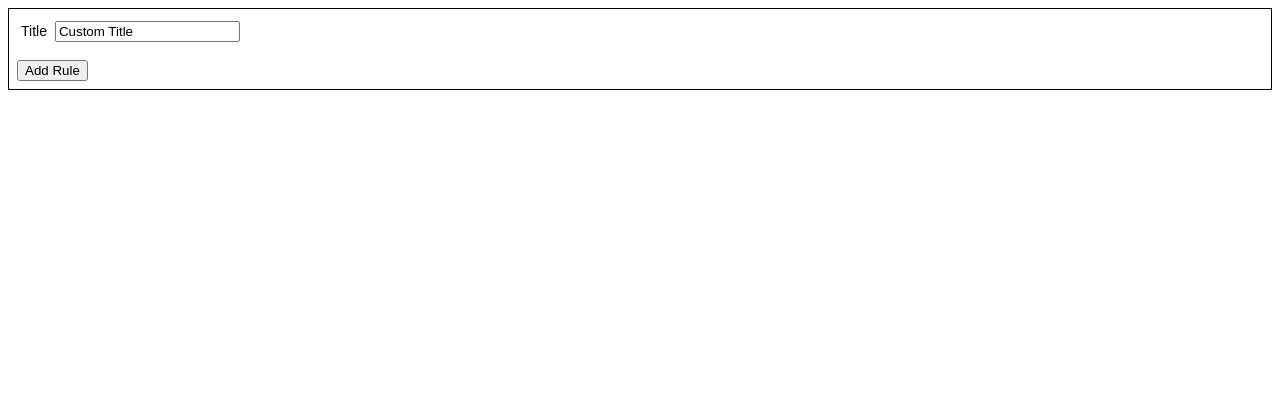
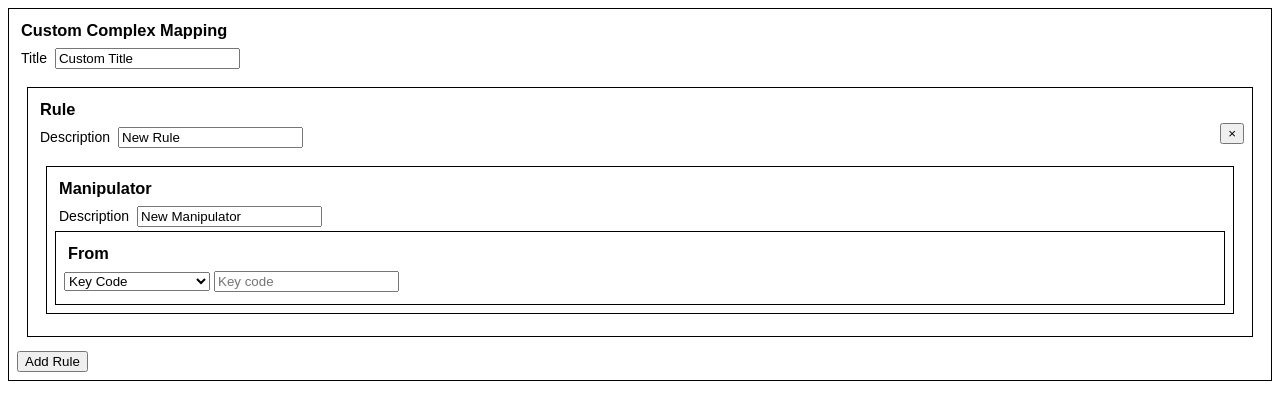
Before and after one commit to BenJuan26/karabiner-complex, a React app: page / in a window 1280 px wide. Built offline with nearby package versions, Linux system fonts and the light colour scheme.

Commit message:
Add Manipulator and From

```diff
--- a/src/index.css
+++ b/src/index.css
@@ -34,3 +34,7 @@ li {
     display: block;
     float: right;
 }
+
+h3 {
+    margin: 4px;
+}
--- a/src/index.js
+++ b/src/index.js
@@ -1,33 +1,118 @@
 import React from 'react';
 import ReactDOM from 'react-dom';
 import './index.css';
+
+class From extends React.Component {
+  constructor(props) {
+    super(props);
+    this.state = props.state;
+  }
+
+  handleKeyChange(event) {
+    let newState = Object.assign({}, this.state);
+    let possibleKeys = ["key_code", "consumer_key_code", "pointing_button", "any"];
+    for (let key of possibleKeys) {
+      if (key !== event.target.value) {
+        console.log("Deleting " + key);
+        // delete newState[key];
+        newState[key] = null;
+      } else if (key === "any") {
+        console.log("Adding " + key);
+        newState[key] = {key: "key_code"};
+      } else {
+        console.log("Adding " + key);
+        newState[key] = {key: ""};
+      }
+    }
+    console.log(JSON.stringify(newState));
+    this.setState(newState, () => console.log(JSON.stringify(this.state)));
+  }
+
+  render() {
+    let keyInput = null;
+    if (this.state.any) {
+      keyInput = (
+        <select>
+          <option value="key_code">Key Code</option>
+          <option value="consumer_key_code">Consumer Key Code</option>
+          <option value="pointing_button">Pointing Button</option>
+        </select>
+      )
+    } else {
+      keyInput = <input className="form-input" placeholder="Key code" />
+    }
+    return (
+      <div className="from outlined">
+        <h3>From</h3>
+        <select onChange={this.handleKeyChange.bind(this)}>
+          <option value="key_code">Key Code</option>
+          <option value="consumer_key_code">Consumer Key Code</option>
+          <option value="pointing_button">Pointing Button</option>
+          <option value="any">Any</option>
+        </select>
+        {keyInput}
+      </div>
+    )
+  }
+}
+
+class Manipulator extends React.Component {
+  constructor(props) {
+    super(props);
+    this.state = props.state;
+  }
+
+  render() {
+    return (
+      <div className="manipulator outlined">
+        <h3>Manipulator</h3>
+        <label className="form-label">Description</label>
+        <input className="form-input" value={this.state.description} /><br/>
+        <From state={this.props.state} />
+      </div>
+    )
+  }
+}
 
 class Rule extends React.Component {
   constructor(props) {
     super(props);
     this.state = props.state;
-
-    this.handleDescriptionChange = this.handleDescriptionChange.bind(this);
   }
 
   handleDescriptionChange(event) {
     let newState = Object.assign(this.state, {description: event.target.value});
+    this.setState(newState, () =>
+      this.props.update(this.props.listKey, this.state)
+    );
+
+  }
+
+  updateManipulator(key, manipulator) {
+    let manipulators = Object.assign({}, this.manipulators);
+    manipulators[key] = manipulator;
+    let newState = Object.assign(this.state, {manipulators: manipulators});
     this.setState(newState);
-    this.props.update(this.props.index, this.state);
   }
 
   render() {
+    let manipulators = [];
+    for (let key in this.state.manipulators) {
+      manipulators.push(<li key={key}><Manipulator state={this.state.manipulators[key]} /></li>)
+    }
     return (
       <div className="rule outlined">
+        <h3>Rule</h3>
+        <button className="delete-button" onClick={() => this.props.delete(this.props.listKey)} >
+          &times;
+        </button>
         <label className="form-label">Description</label>
         <input
           className="form-input"
           value={this.state.description}
-          onChange={this.handleDescriptionChange}
-        />
-        <button className="delete-button" onClick={() => this.props.delete(this.props.index)} >
-          &times;
-        </button>
+          onChange={this.handleDescriptionChange.bind(this)}
+        /><br/>
+        <ul>{manipulators}</ul>
       </div>
     );
   }
@@ -38,34 +123,38 @@ class CustomMapping extends React.Component {
     super(props);
     this.state = {
       title: "Custom Title",
-      rules: []
+      rules: {}
     };
-
-    this.updateRule = this.updateRule.bind(this);
-    this.addRule = this.addRule.bind(this);
-    this.deleteRule = this.deleteRule.bind(this);
-    this.handleTitleChange = this.handleTitleChange.bind(this);
+    let manipulators = {};
+    manipulators[Date.now()] = {
+      description: "New Manipulator"
+    };
+    this.state.rules[Date.now()] = {
+      description: "New Rule",
+      manipulators: manipulators
+    };
   }
 
-  updateRule(i, rule) {
-    let newRules = this.state.rules.slice();
-    newRules[i] = rule;
+  updateRule(key, rule) {
+    console.log("Updating key " + key);
+    let newRules = Object.assign({}, this.state.rules);
+    newRules[key] = rule;
     let newState = Object.assign(this.state, {rules: newRules});
     this.setState(newState);
   }
 
   addRule() {
     const ts = Date.now();
-    let newRules = this.state.rules.slice();
-    let rule = {description: "New Rule", key: ts};
-    newRules.push(rule);
+    let newRules = Object.assign({}, this.state.rules);
+    let rule = {description: "New Rule", manipulators: []};
+    newRules[ts] = rule;
     let newState = Object.assign(this.state, {rules: newRules});
     this.setState(newState);
   }
 
-  deleteRule(i) {
-    let newRules = this.state.rules.slice();
-    newRules.splice(i, 1);
+  deleteRule(key) {
+    let newRules = Object.assign({}, this.state.rules);
+    delete newRules[key];
     let newState = Object.assign(this.state, {rules: newRules});
     this.setState(newState);
   }
@@ -76,15 +165,29 @@ class CustomMapping extends React.Component {
   }
 
   render() {
-    const rules = this.state.rules.map((rule, i) =>
-      <li key={rule.key}><Rule state={rule} index={i} update={this.updateRule} delete={this.deleteRule} /></li>
-    );
-    console.log(JSON.stringify(this.state));
+    let rules = [];
+    for(let key in this.state.rules) {
+      rules.push(
+        <li key={key}>
+          <Rule
+            state={this.state.rules[key]}
+            listKey={key}
+            update={this.updateRule.bind(this)}
+            delete={this.deleteRule.bind(this)}
+          />
+        </li>);
+    }
     return (
       <div className="custom-mapping outlined">
-        <label className="form-label">Title</label><input className="form-input" value={this.state.title} onChange={this.handleTitleChange} /><br/>
+        <h3>Custom Complex Mapping</h3>
+        <label className="form-label">Title</label>
+        <input
+          className="form-input"
+          value={this.state.title}
+          onChange={this.handleTitleChange.bind(this)}
+        /><br/>
         <ul>{rules}</ul>
-        <button onClick={this.addRule}>Add Rule</button>
+        <button onClick={this.addRule.bind(this)}>Add Rule</button>
       </div>
     );
   }
```
